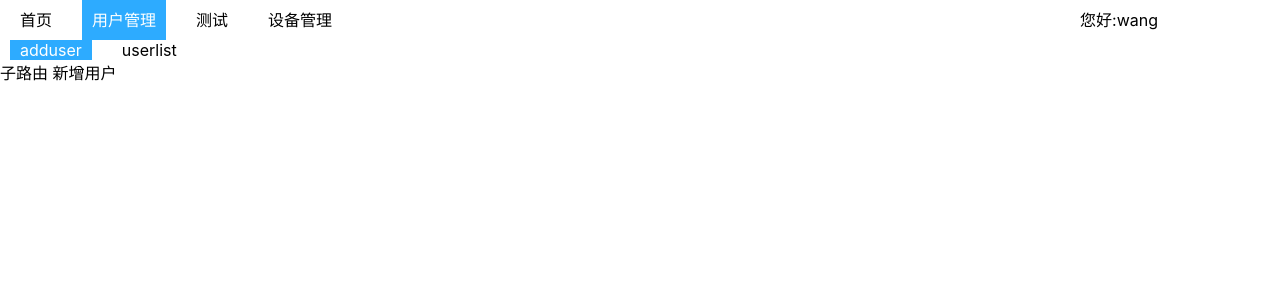
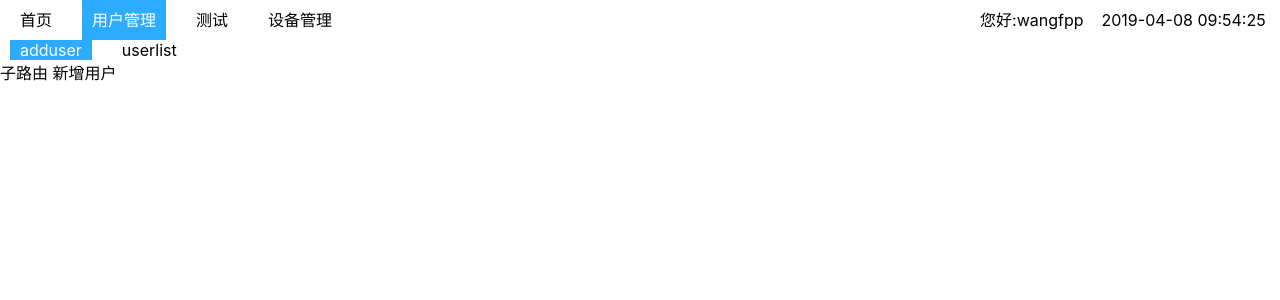
Before and after one commit to wangfpp/studyReact, a React (Create React App) app: page /usermanage/adduser in a window 1280 px wide. Shown: the top 300 px of the page. Built offline with nearby package versions, Linux system fonts and the light colour scheme.

Commit message:
redux time

```diff
--- /dev/null
+++ b/src/comm/comm.js
@@ -0,0 +1,13 @@
+const commjs = {
+    dateForm(num) {
+        let date = new Date(num);
+        let [year, month, day, hours, min, sec] = [date.getFullYear(), date.getMonth() + 1, date.getDate(), date.getHours(), date.getMinutes(), date.getSeconds(), date.getMilliseconds()]
+        let result = `${year}-${commjs.doubleNum(month)}-${commjs.doubleNum(day)} ${commjs.doubleNum(hours)}:${commjs.doubleNum(min)}:${commjs.doubleNum(sec)}`;
+        return result;
+    },
+    doubleNum(num) {
+        return num >= 10 ? num : `0${num}`;
+    }
+};
+
+export default commjs;
--- a/src/components/nav/navlink.css
+++ b/src/components/nav/navlink.css
@@ -4,13 +4,13 @@
     height: 40px;
 }
 #nav .username{
-    width: 200px;
+    width: 300px;
     height: 100%;
     float: right;
     line-height: 40px;
 }
 #nav .navbar{
-    width: calc(100% - 200px);
+    width: calc(100% - 300px);
     height: 100%;
     line-height: 40px;
     float: left;
--- a/src/components/nav/navlink.jsx
+++ b/src/components/nav/navlink.jsx
@@ -1,9 +1,11 @@
 import React, { Component } from 'react';
 import { NavLink } from 'react-router-dom';
-import { connect } from 'react-redux'
+import { connect } from 'react-redux';
+import commjs from '../../comm/comm';
 import './navlink.css';
 export default connect(state => {
     return {
+        time: state.time,
         username: state.currUse.username
     }
 })(class Nav extends Component {
@@ -28,6 +30,8 @@ export default connect(state => {
                 </div>
                 <div className="username">
                     您好:{this.props.username ? this.props.username : '暂无用户名'}
+                    &nbsp;&nbsp;&nbsp;&nbsp;
+                    {commjs.dateForm(this.props.time)}
                 </div>
             </div>
         )
--- a/src/index.js
+++ b/src/index.js
@@ -14,8 +14,8 @@ const store = createStore(
     window.__REDUX_DEVTOOLS_EXTENSION__ && window.__REDUX_DEVTOOLS_EXTENSION__()
 )
 store.subscribe(() => {
-    let state = store.getState();   //这就是你获取到的数据state tree，由于使用了subscribe，当数据更改时会重新获取
-    console.log(state);
+    // let state = store.getState();   //这就是你获取到的数据state tree，由于使用了subscribe，当数据更改时会重新获取
+    // console.log(state);
 });
 ReactDOM.render(
     <Provider store={store}>
--- a/src/pages/test/text.js
+++ b/src/pages/test/text.js
@@ -20,7 +20,7 @@ class App extends Component {
 		{name: 'wangfpp', age: 30, height: 175}
 	  ],
 	  helpStr: '',
-	  date: new Date().getTime()
+	  date: this.props.time
     }
   }
   componentWillMount() { // Vue的Create
@@ -64,10 +64,13 @@ class App extends Component {
 		})
   }
   changeDate(date) {
-	// console.log(date);
-	this.setState({
-		date: date
-	})
+	// this.setState({
+	// 	date: date
+	// })
+	this.props.dispatch({
+		type: 'CHANGE_TIME',
+		num: date
+	});
   }
   render() { // Render UI
     return (
@@ -75,7 +78,7 @@ class App extends Component {
         <header className="App-header">
           <img className="img" src={logo} alt="logo"/>
         </header>
-        <h3>我的名字是:{this.props.username}</h3>
+        <h3>我的名字是:{this.props.username ? this.props.username : '暂无用户名'}</h3>
 
 		<div className="list" style={{margin:'10px 0', paddingTop: '10px'}}>
 			{this.state.userList.map((item, index) => {
@@ -109,6 +112,7 @@ class App extends Component {
 
 export default connect(state => {
 	return {
+		time: state.time,
 		username: state.currUse.username
 	}
 })(App);
--- a/src/store/action/index.js
+++ b/src/store/action/index.js
@@ -24,3 +24,8 @@ export const VisibilityFilters = {
 export const changeUsr = username => ({
   type: 'CHANGE_USR',
 })
+
+export const changetime = time => {
+  type: 'CHANGE_TIME',
+  time
+}
--- a/src/store/reducers/index.js
+++ b/src/store/reducers/index.js
@@ -2,9 +2,11 @@ import { combineReducers } from 'redux'
 import todos from './todos'
 import visibilityFilter from './visibilityFilter'
 import currUse from './username'
+import time from './time'
 
 export default combineReducers({
   todos,
   visibilityFilter,
-  currUse
+  currUse,
+  time
 })
--- /dev/null
+++ b/src/store/reducers/time.js
@@ -0,0 +1,12 @@
+// import commjs from '../../comm/comm';
+const time = (state, action) => {
+    switch(action.type) {
+        case 'CHANGE_TIME':
+            return action.num;
+        default:
+            let num = new Date().getTime();
+            return num;
+    }
+};
+
+export default time;
--- a/src/store/reducers/username.js
+++ b/src/store/reducers/username.js
@@ -1,4 +1,4 @@
-const currUse = (state = {username: 'wang'}, action) => {
+const currUse = (state = {username: 'wangfpp'}, action) => {
     switch (action.type) {
         case 'CHANGE_USR':
             return {
```
